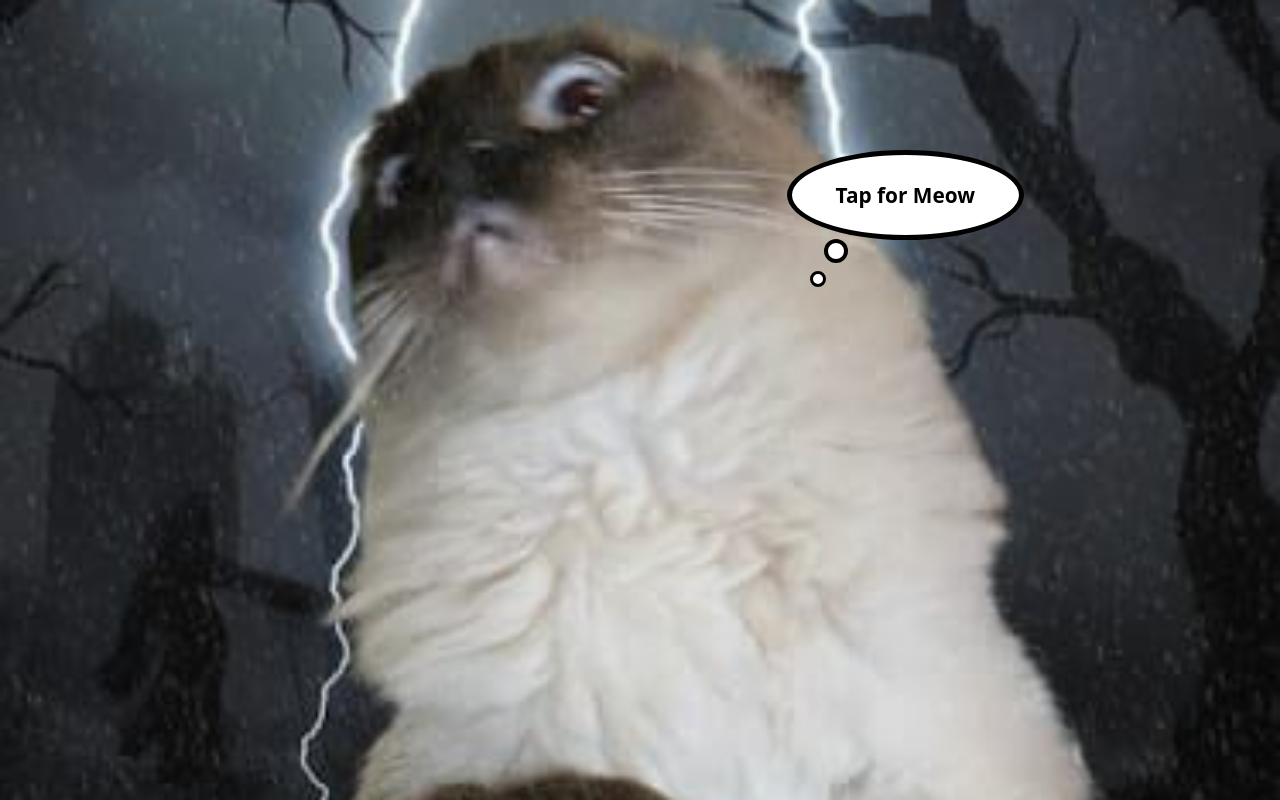
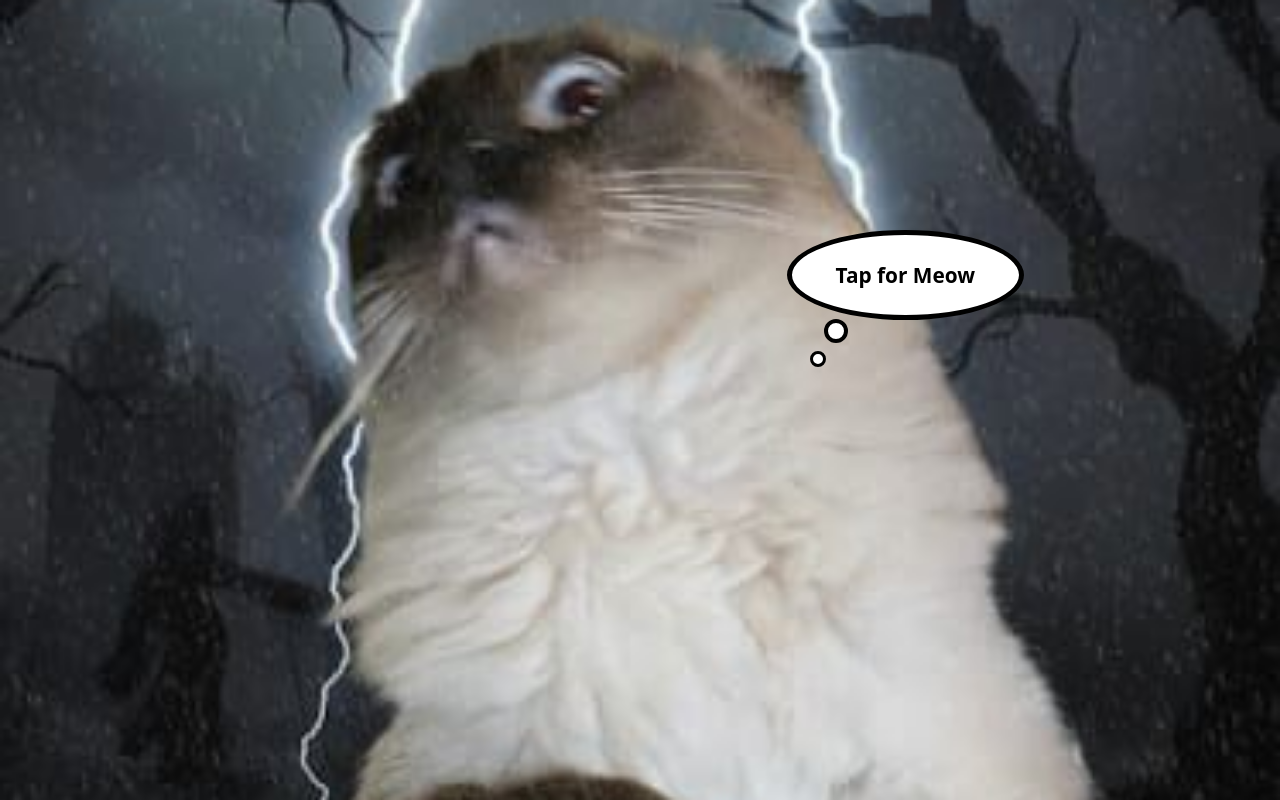
Before and after one commit to GermanJohannes/miau2, a plain HTML site: page index.html in a window 1280 px wide. Drawn offline with Linux system fonts and the light colour scheme.

Commit message:
Update index.html

```diff
--- a/index.html
+++ b/index.html
@@ -21,7 +21,7 @@
     /* GROßE GEDANKENBLASE */
     .thought-bubble {
       position: absolute;
-      bottom: 70%;
+      bottom: 60%;
       right: 20%;
 
       background: white;
```
